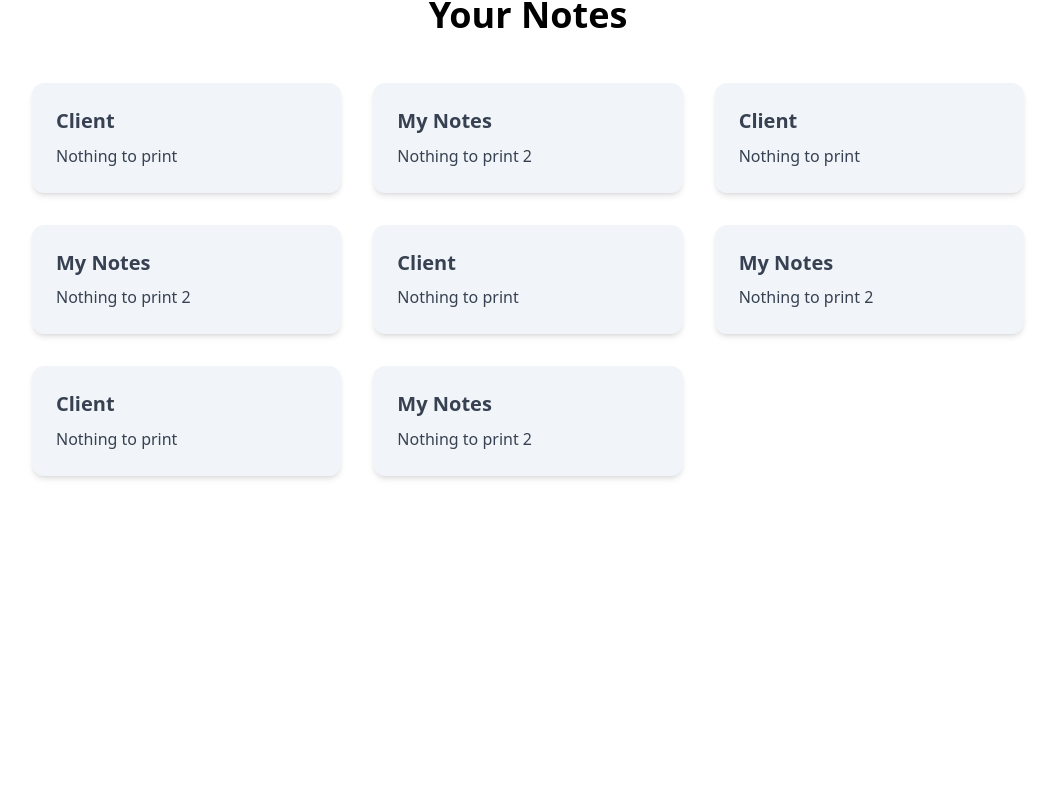
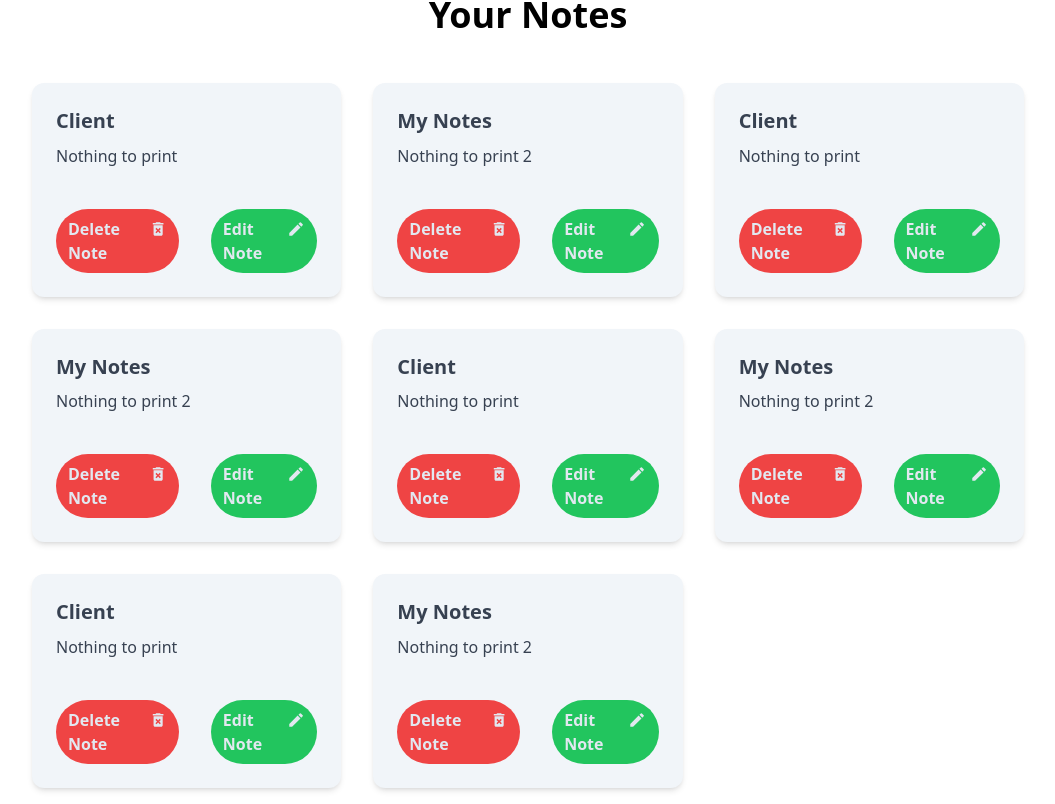
Before and after one commit to saga-r-code/iNotebook-Frontend-ReactApp, a React (Create React App) app: page / in a window 1280 px wide. Shown: the part 723-1527 px from the top of the page, without its empty margins (112-1167 px from the left). Before the commit the page ends 1215 px from the top, so only its background shows below. Built offline with nearby package versions, Linux system fonts and the light colour scheme.

Commit message:
delte and add-note button add

```diff
--- a/package.json
+++ b/package.json
@@ -8,6 +8,7 @@
     "@testing-library/user-event": "^13.5.0",
     "react": "^18.3.1",
     "react-dom": "^18.3.1",
+    "react-icons": "^5.2.1",
     "react-router-dom": "^6.25.1",
     "react-scripts": "5.0.1",
     "web-vitals": "^2.1.4"
--- a/src/App.js
+++ b/src/App.js
@@ -4,14 +4,14 @@ import { BrowserRouter as Router, Route, Routes } from "react-router-dom";
 import About from "./Components/About";
 import Home from "./Components/Home";
 import NoteState from "./Context/notes/NoteState";
-import Alert from "./Components/Alert";
+// import Alert from "./Components/Alert";
 
 function App() {
   return (
     <>
     <NoteState>
       <Router>
-        <Alert message={"This is First full Stack Web Application"}/>
+        {/* <Alert message={"This is First full Stack Web Application"}/> */}
         <Navbar />
         <Routes>
           <Route path="/" exact element={<Home />} />
--- a/src/Components/Home.js
+++ b/src/Components/Home.js
@@ -37,8 +37,6 @@ const Home = () => {
               </button>
             </div>
           </form>
-
-
         </div>
       </div>
       <Note/>
--- a/src/Components/Note.js
+++ b/src/Components/Note.js
@@ -4,7 +4,7 @@ import NotesItem from "./NotesItem";
 
 const Note = () => {
   const NoteContextValue = useContext(ContextNote);
-  const { notes, setnotes } = NoteContextValue;
+  const { notes } = NoteContextValue;
 
   return (
     <div className="flex flex-col  gap-8 justify-center items-center">
--- a/src/Components/NotesItem.js
+++ b/src/Components/NotesItem.js
@@ -1,5 +1,5 @@
 import React from "react";
-
+import { MdDeleteForever, MdEdit } from "react-icons/md";
 
 const NotesItem = ({ note }) => {
   return (
@@ -12,6 +12,17 @@ const NotesItem = ({ note }) => {
           <p className="block font-sans text-base font-light leading-relaxed text-inherit antialiased">
             {note.description}
           </p>
+
+          <div className="tool-section flex justify-end items-center gap-8 text-slate-200 font-bold mt-10">
+            <div className="delte flex gap-2 bg-red-500 py-2 px-3 rounded-full">
+              <p>Delete Note</p>
+              <MdDeleteForever size={24} />
+            </div>
+            <div className="edit flex gap-2 bg-green-500 py-2 px-3 rounded-full">
+              <p>Edit Note</p>
+              <MdEdit size={24} />
+            </div>
+          </div>
         </div>
       </div>
     </div>
```
Also changed, not shown: 1 other file (tests, documents, lock files or other folders).
